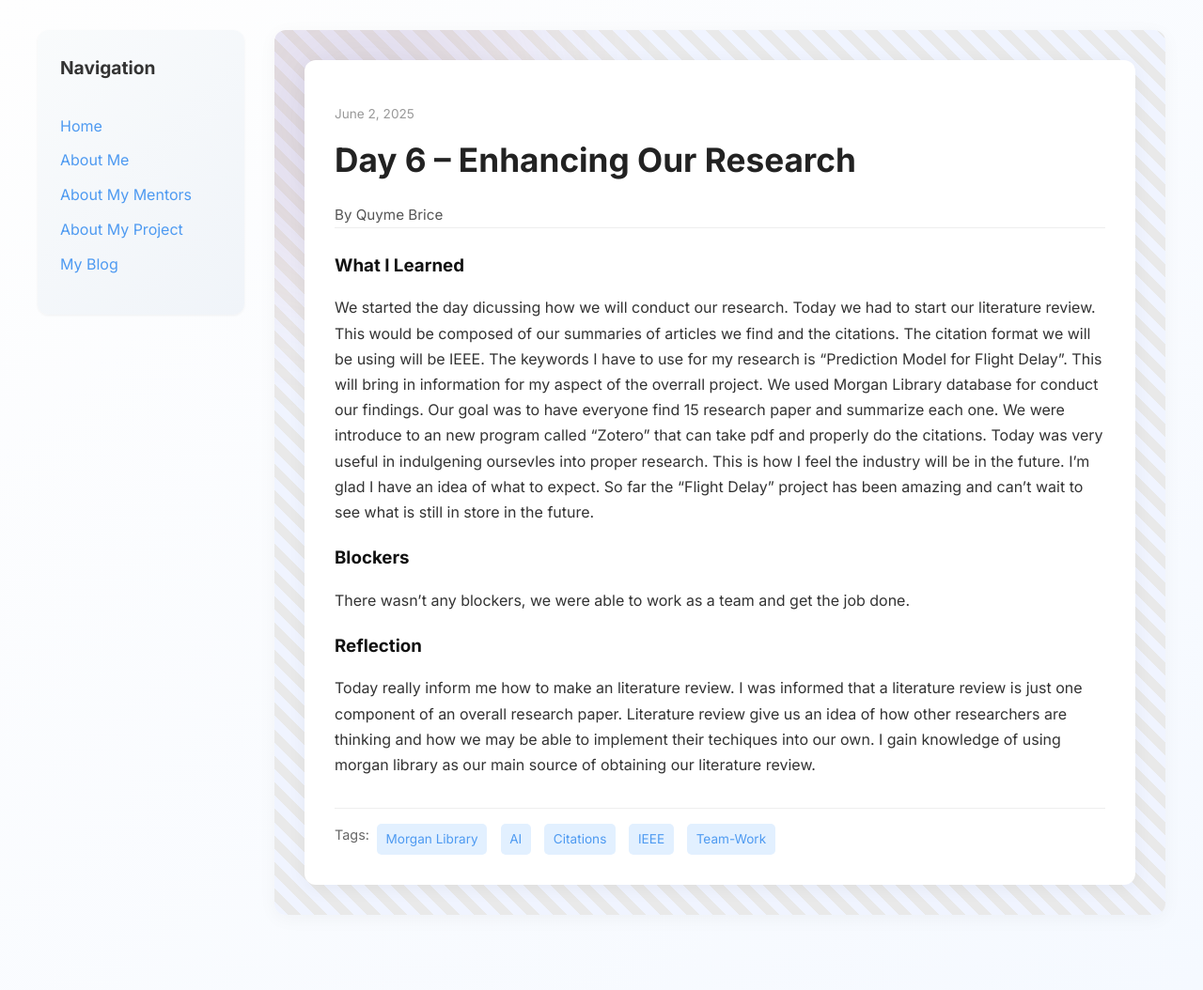
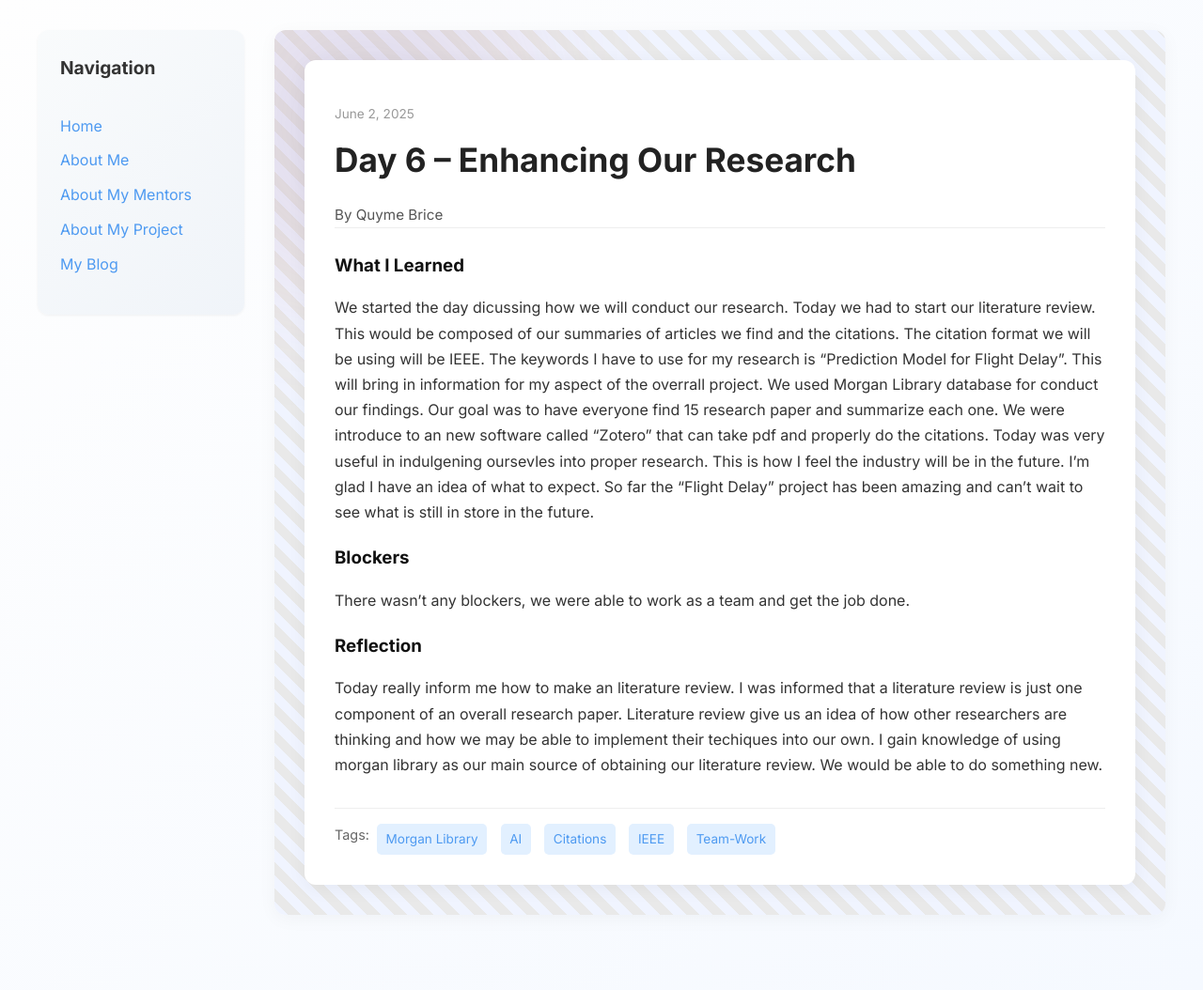
Before and after one commit to Qubri2/Qubri2.github.io, a Jekyll site: the page built from _posts/2025-06-03-day-6.md, in a window 1280 px wide. Shown: the whole page at 94% size. Built offline with Jekyll 4.4.1, drawn with Linux system fonts in a browser that asks for light colours.

Commit message:
Update 2025-06-03-day-6.md

```diff
--- a/_posts/2025-06-03-day-6.md
+++ b/_posts/2025-06-03-day-6.md
@@ -7,7 +7,7 @@ permalink: /day6.html
 tags: ["Morgan Library", "AI", "Citations", "IEEE", "Team-Work"]
 
 what_i_learned: |
-  We started the day dicussing how we will conduct our research. Today we had to start our literature review. This would be composed of our summaries of articles we find and the citations. The citation format we will be using will be IEEE. The keywords I have to use for my research is "Prediction Model for Flight Delay". This will bring in information for my aspect of the overrall project. We used Morgan Library database for conduct our findings. Our goal was to have everyone find 15 research paper and summarize each one. We were introduce to an new program called "Zotero" that can take pdf and properly do the citations. Today was very useful in indulgening oursevles into proper research. This is how I feel the industry will be in the future. I'm glad I have an idea of what to expect. So far the "Flight Delay" project has been amazing and can't wait to see what is still in store in the future.
+  We started the day dicussing how we will conduct our research. Today we had to start our literature review. This would be composed of our summaries of articles we find and the citations. The citation format we will be using will be IEEE. The keywords I have to use for my research is "Prediction Model for Flight Delay". This will bring in information for my aspect of the overrall project. We used Morgan Library database for conduct our findings. Our goal was to have everyone find 15 research paper and summarize each one. We were introduce to an new software called "Zotero" that can take pdf and properly do the citations. Today was very useful in indulgening oursevles into proper research. This is how I feel the industry will be in the future. I'm glad I have an idea of what to expect. So far the "Flight Delay" project has been amazing and can't wait to see what is still in store in the future.
 
 
 
@@ -15,5 +15,5 @@ blockers: |
   There wasn't any blockers, we were able to work as a team and get the job done.
 
 reflection: |
-  Today really inform me how to make an literature review. I was informed that a literature review is just one component of an overall research paper. Literature review give us an idea of how other researchers are thinking and how we may be able to implement their techiques into our own. I gain knowledge of using morgan library as our main source of obtaining our literature review.
+  Today really inform me how to make an literature review. I was informed that a literature review is just one component of an overall research paper. Literature review give us an idea of how other researchers are thinking and how we may be able to implement their techiques into our own. I gain knowledge of using morgan library as our main source of obtaining our literature review. We would be able to do something new.
 ---
```
